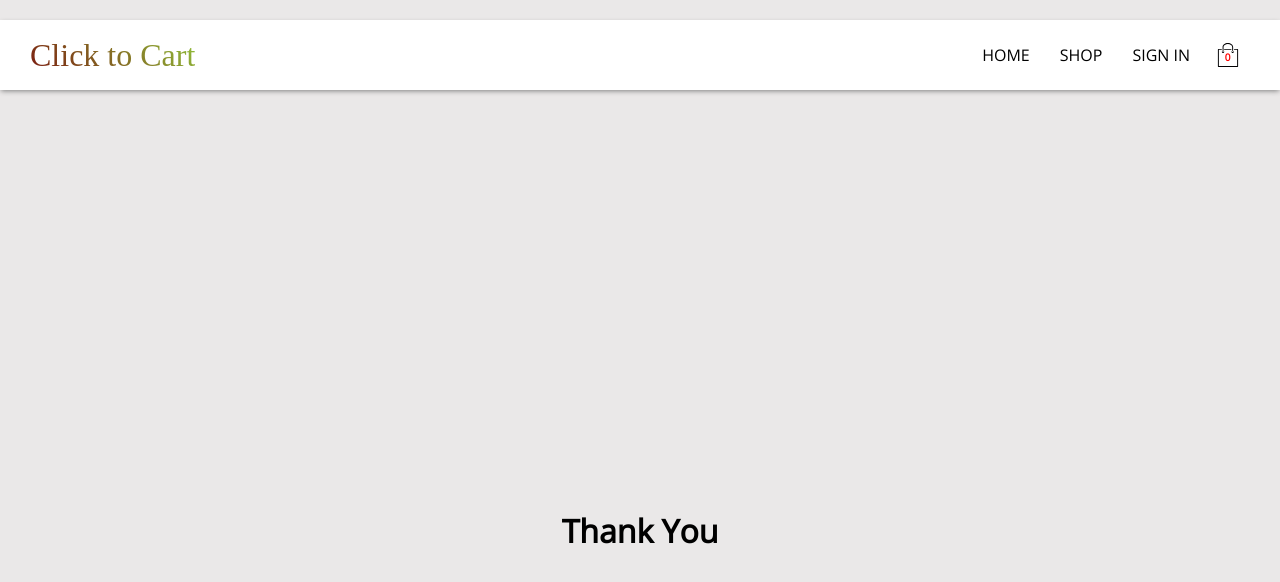
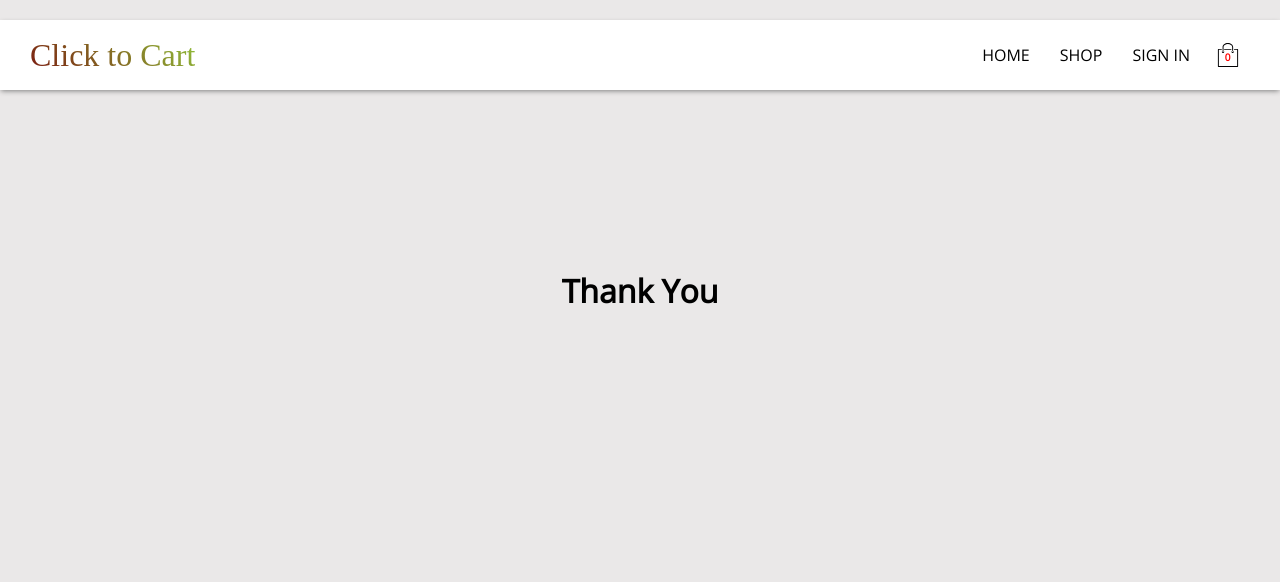
Before and after one commit to vikas13114562/myEcomerceWeb, a React (Create React App) app: page /thanks in a window 1280 px wide. Shown: the top 582 px of the page. Built offline with nearby package versions, Linux system fonts and the light colour scheme; no server answers; the database is empty; a web font is replaced by a local one.

Commit message:
reduce thanks div height

```diff
--- a/src/routes/thanks/thanks.css
+++ b/src/routes/thanks/thanks.css
@@ -3,6 +3,6 @@
     justify-content: center;
     align-items: center;
     width: 100vw;
-    height: 90vh;
+    height: 30vh;
     margin-top: 80px;
 }
```
